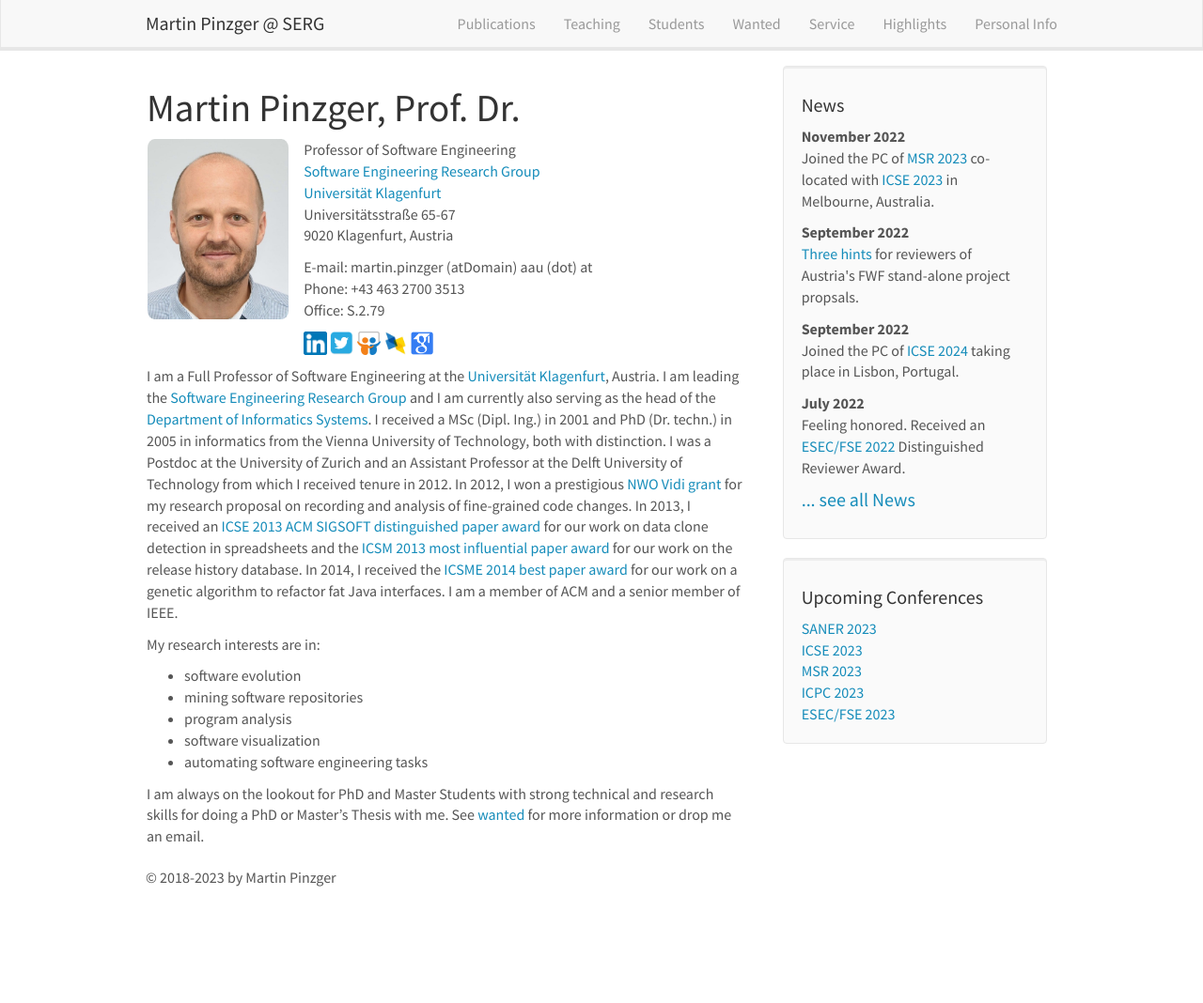
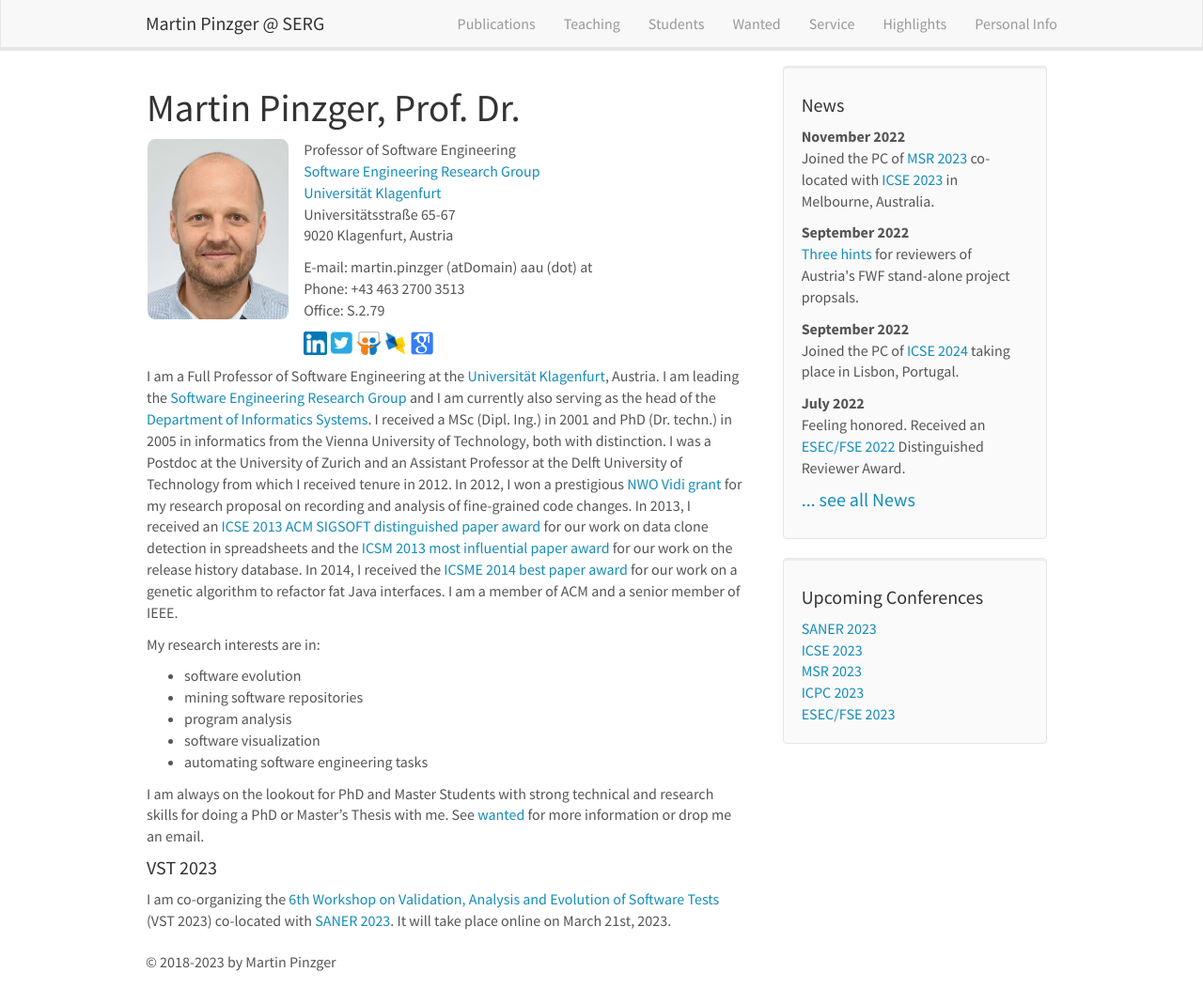
Before and after one commit to pinzger/pinzger.github.io, a Jekyll site: the page built from _pages/home.md, in a window 1280 px wide and 1068 px high. Shown: the whole window at 94% size. Built offline with Jekyll 4.4.1, drawn with Linux system fonts in a browser that asks for light colours; nearby versions of some CDN libraries.

Commit message:
updated pages

```diff
--- a/_pages/home.md
+++ b/_pages/home.md
@@ -59,8 +59,7 @@ Should you fulfill these requirements, please do not hesitate to submit your app
 <!--
 #### ERRoSS
 I am co-organizing the [1st International Workshop on Engineering Resilient Robot Software Systems](https://www.erross.org/) (ERRoSS) co-located with [IRC 2020](http://irc.asia.edu.tw/2020). Both, IRC 2020 and ERRoSS 2020 will be held online on **November 9-11th, 2020**. Check our web-site for more information.
+-->
 
-
-#### VST 2022
-I am co-organizing the [5th Workshop on Validation, Analysis and Evolution of Software Tests](https://vst2022.scch.at/) (VST 2022) co-located with [SANER 2022](https://saner2022.uom.gr/). We welcome the submission of full, position, and tool-demo papers. Check our web-site for more information.
--->
+#### VST 2023
+I am co-organizing the [6th Workshop on Validation, Analysis and Evolution of Software Tests](https://vstworkshop.github.io/vst2023/) (VST 2023) co-located with [SANER 2023](https://saner2023.must.edu.mo/). It will take place online on March 21st, 2023.
```
Also changed, not shown: _pages/students.md (+1 -0 lines).
